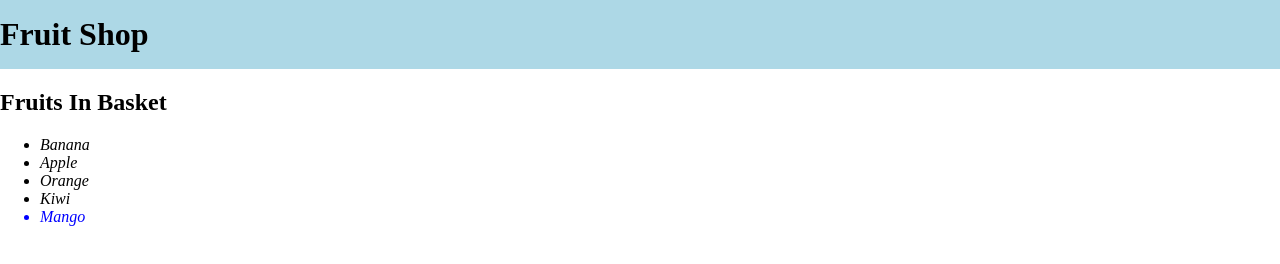
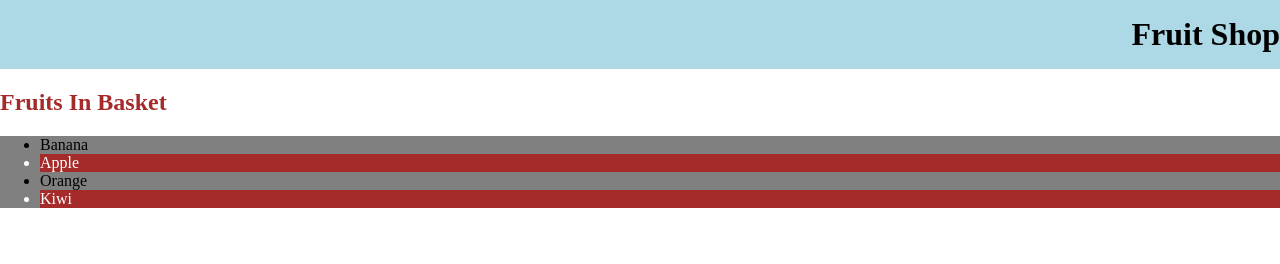
Before and after one commit to SyM0Re/Second, a plain HTML site: page Index.html in a window 1280 px wide. Drawn offline with Linux system fonts and the light colour scheme.

Commit message:
querySelector

```diff
--- a/Index.html
+++ b/Index.html
@@ -17,7 +17,6 @@
         <li class="fruit">Apple</li>
         <li class="fruit">Orange</li>
         <li class="fruit">Kiwi</li>
-        <li>Mango</li>
       </ul>
     </div>
     <div id="thanks"></div>
--- a/index.js
+++ b/index.js
@@ -1,5 +1,13 @@
-let a = document.getElementsByTagName('li');
-a[a.length-1].style.color = "blue";
-for(let i = 0; i < a.length ; i++){
-  a[i].style.fontStyle = "italic";
-}
+let a = document.querySelector(" #basket-heading ")
+a.style.color = "brown";
+let b = document.querySelector(" #header ")
+b.style.textAlign = "right";
+let c = document.querySelector("ul");
+c.style.backgroundColor = "grey";
+let d = document.querySelectorAll(".fruit");
+d[1].style.backgroundColor = "brown";
+d[1].style.color = "white";
+d[3].style.backgroundColor = "brown";
+d[3].style.color = "white";
+let r = document.querySelectorAll(".fruit");
+let t = document.querySelectorAll(".fruit");
```
Also changed, not shown: style.css (indentation only).
